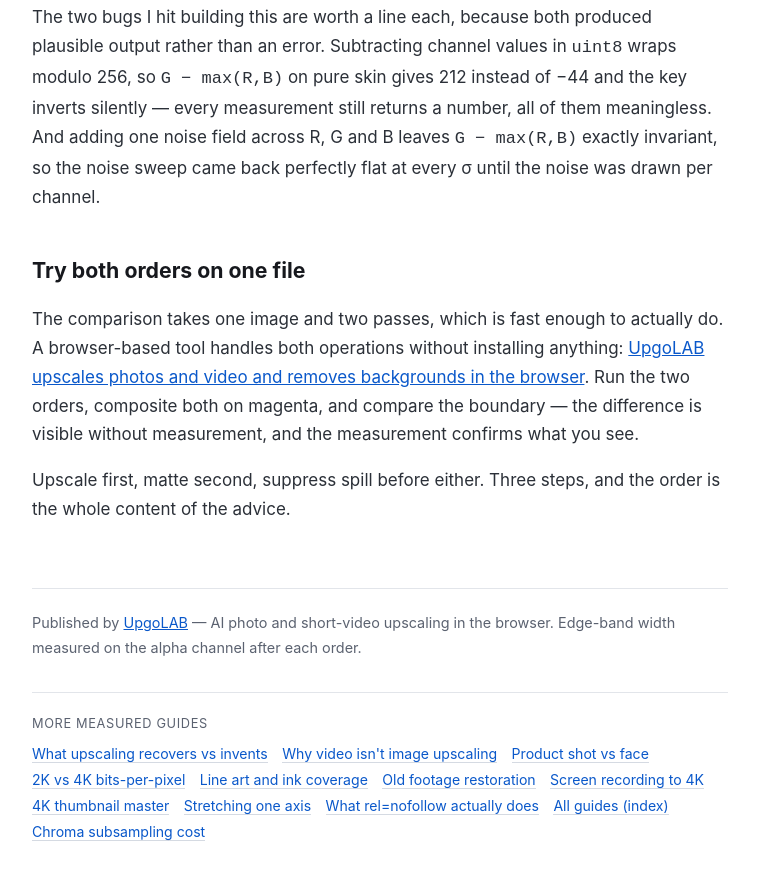
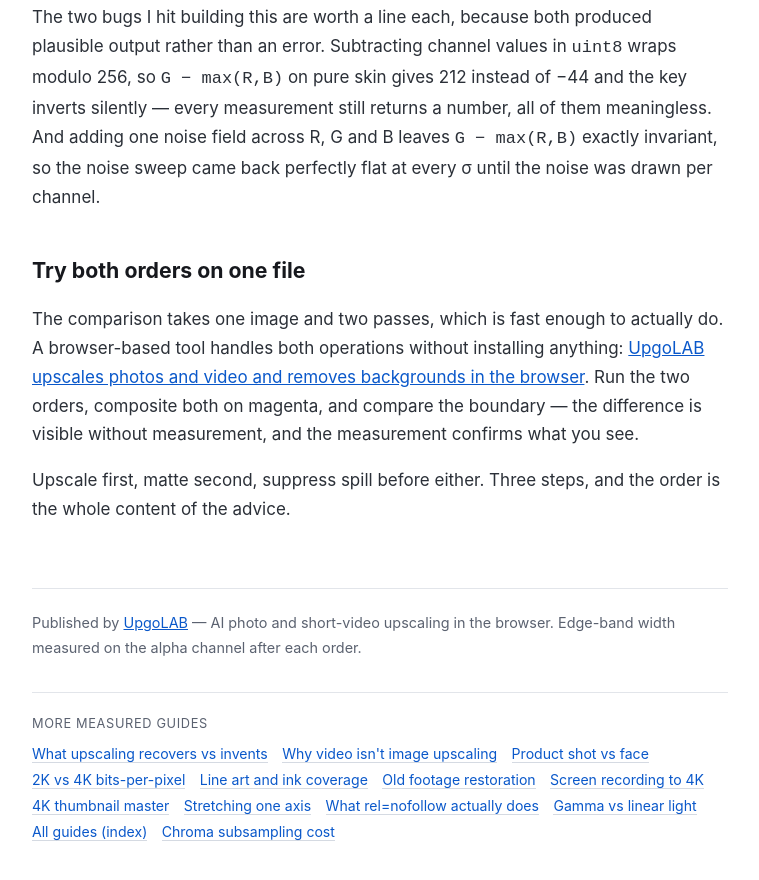
Before and after one commit to celticgemini001/upgolab-remove-background-and-upscale, a plain HTML site: page index.html in a window 1280 px wide. Shown: the part 9820-10700 px from the top of the page, without its empty margins (260-1019 px from the left). Drawn offline with Linux system fonts and the light colour scheme.

Commit message:
Add gamma-vs-linear-light to sister nav

```diff
--- a/index.html
+++ b/index.html
@@ -442,6 +442,7 @@ in the browser. Edge-band width measured on the alpha channel after each order.
   <li><a href="https://celticgemini001.github.io/upgolab-thumbnail-4k-master/">4K thumbnail master</a></li>
   <li><a href="https://celticgemini001.github.io/upgolab-anisotropic-upscale/">Stretching one axis</a></li>
   <li><a href="https://celticgemini001.github.io/upgolab-what-nofollow-means/">What rel=nofollow actually does</a></li>
+  <li><a href="https://celticgemini001.github.io/upgolab-gamma-vs-linear-light/">Gamma vs linear light</a></li>
   <li><a href="https://celticgemini001.github.io/upgolab-tools/">All guides (index)</a></li>
   <li><a href="https://celticgemini001.github.io/upgolab-chroma-subsampling/">Chroma subsampling cost</a></li>
 </ul>
```
